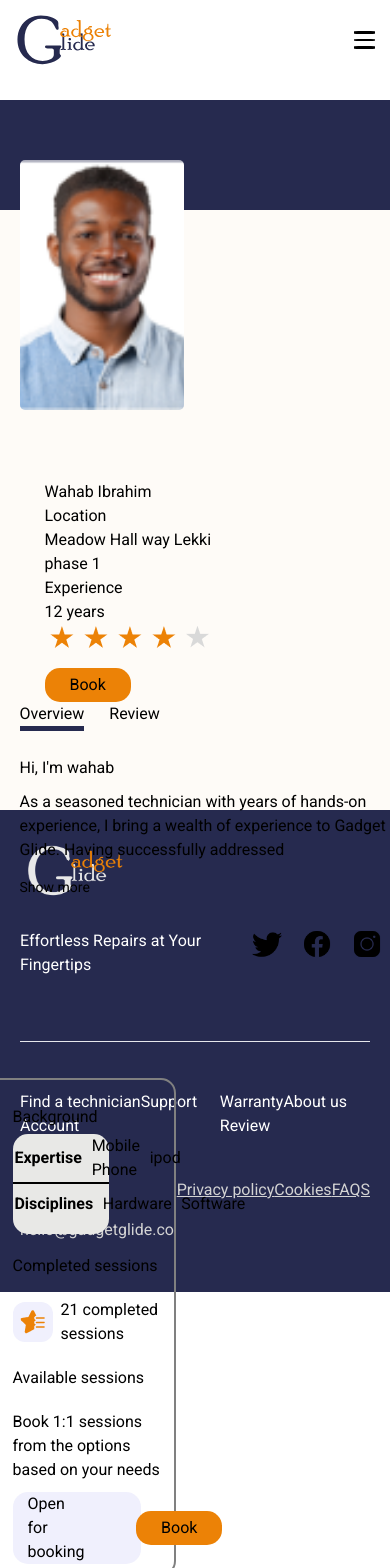
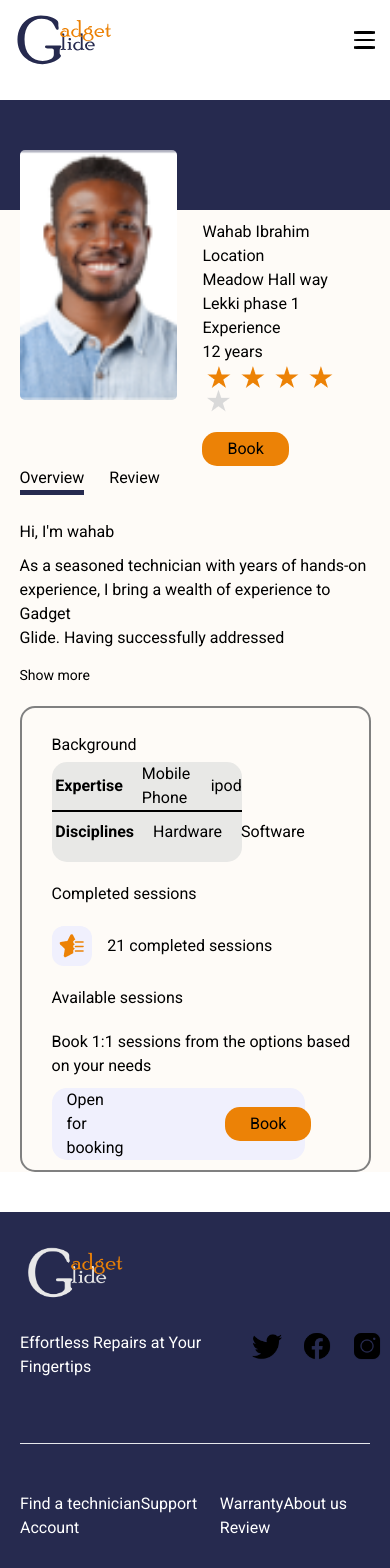
Before and after one commit to TM-Simeon/Phone-repair-app, a React (Create React App) app: page /singleTechnicianPage in a window 390 px wide. Shown: the top 1568 px of the page. Built offline with nearby package versions, Linux system fonts and the light colour scheme.

Commit message:
mobile view for support and single technician page updated

```diff
--- a/src/components/singleTechnicianPage/SingleTechnicianPage.css
+++ b/src/components/singleTechnicianPage/SingleTechnicianPage.css
@@ -21,17 +21,19 @@
 }
 
 #content-elements{
-	position: absolute;
-	top: 160px;
+	position: static;
+	margin-top: -60px;
+	/*top: 160px;*/
+	margin-bottom: 40px;
 	/*min-height: 600px;*/
 	width: 100%;
 }
 #content-div1and2{
 	display: inline-block;
-	min-width: 40%;
+	min-width: 50%;
 	vertical-align: top;
 	margin-left: 5%;
-
+	/*border: 3px solid black;*/
 }
 
 #content-div1{
@@ -47,6 +49,7 @@
 	/*margin-left: 5%;*/
 	border-radius: 5px;
 	vertical-align: top;
+	/*border: 3px solid blue;*/
 }
 /*#singleTechnician{
 	width: 500px;
@@ -57,17 +60,19 @@
 	/*top: 220px;*/
 	/*background: green;*/
 	min-height: 200px;
-	width: 50%;
+	width: 45%;
 	display: inline-block;
 	/*margin-left: 20%;*/
 	border-radius: 5px;
 	margin-left: 25px;
 	margin-top: 70px;
 	vertical-align: top;
+	/*border: 3px solid green;*/
+
 }
 #content-div3{
 	/*background: blue;*/
-	width: 50%;
+	width: 45%;
 	display: inline-block;
 	border: 2px solid gray;
 	border-radius: 15px;
--- a/src/components/singleTechnicianPage/SingleTechnicianPage.js
+++ b/src/components/singleTechnicianPage/SingleTechnicianPage.js
@@ -1,5 +1,6 @@
 import React, { useState } from 'react';
 import './SingleTechnicianPage.css';
+import './mediasingletechnicianpage.css';
 // import { Link, useParams, useLocation } from 'react-router-dom';
 import technicianStar from '../../images/technicianStar.png';
 import orangeStar from '../../images/OrangeStar.png';
--- /dev/null
+++ b/src/components/singleTechnicianPage/mediasingletechnicianpage.css
@@ -0,0 +1,32 @@
+@media screen and (min-width: 301px) and (max-width: 1000px){
+	#content-elements{
+		position: static;
+		margin-top: -60px;
+		top: 160px;
+		/*min-height: 600px;*/
+		width: 100%;
+	}
+	#content-div1and2{
+		display: block;
+		/*min-width: 50%;*/
+		vertical-align: top;
+		margin-left: 5%;
+		margin-right: 5%;
+		/*border: 3px solid black;*/
+		/*min-height: 700px;*/
+	}
+	#content-div3{
+		/*background: blue;*/
+		/*width: 45%;*/
+		display: block;
+		width: 90%;
+		position: static;
+		border: 2px solid gray;
+		border-radius: 15px;
+		margin-top: 20px;
+		margin-left: 5%;
+		margin-right: 5%;
+		min-height: 400px;
+		/*background: orange;*/
+	}
+}
--- a/src/components/support.css
+++ b/src/components/support.css
@@ -27,9 +27,10 @@
 }
 #details{
 	display: inline-block;
-	max-height: 400px;
+	/*max-height: 400px;*/
 	/*background: grey;*/
-	min-width: 40%;
+	/*min-width: 30%;*/
+	width: 40vw;
 	vertical-align: top;
 	margin-right: 5%;
 	border-radius: 15px;
@@ -76,11 +77,12 @@
 }
 #get-in-touch{
 	/*display: inline-block;*/
-	float: right;
+	/*float: right;*/
 	margin-right: 5%;
-	margin-left: 35%;
+	margin-left: auto;
 	display: inline-block;
 	min-height: 40px;
+	min-width: 120px;
 	background: #EC8206;
 	align-items: center;
 	border-radius: 20px;
@@ -97,3 +99,6 @@
 	margin-left: 10px;
 	/*background: blue;*/
 }
+#details1{
+	display: none;
+}
--- a/src/components/support.js
+++ b/src/components/support.js
@@ -1,18 +1,24 @@
 import React from 'react';
 // import {Link} from 'react-router-dom';
 import './support.css';
+import './supportmobile.css';
 import qanda from '../images/qanda.png'
+import qandamobile from '../images/qandamobile.png'
 
 
 const Support = () => {
 	return (
 		<div className="support">
+				<div id="details1">
+					<img src={qandamobile} alt="" id="qanda1"/>
+				</div>
 			<div className="got-questions">
 				<h1>YOU GOT QUESTIONS? <br/> WE GOT ANSWERS!</h1>
 				<h4>Feel free to ask anything and i'll provide the best guidance and clarification<br></br>on any topic you have in mind</h4>
 
 			</div>
 			<div id="support-block">
+
 				<div id="questions">
 					<div className="questions">
 						<h3>Is the site free for all users?</h3>
@@ -24,11 +30,11 @@ const Support = () => {
 					</div>
 					<div className="questions">
 						<h3>What is your cancellation policy?</h3>
-						<p>Gadget Glide is completely free, providing easy acccess for all users without hidden charges</p>
+						<p>No worries! Manage or cancel appointments hassle-free by visiting the technician's profile within our 3-day timeframe.</p>
 					</div>
 					<div className="questions">
 						<h3>How does the billing work?</h3>
-						<p>Gadget Glide is completely free, providing easy acccess for all users without hidden charges</p>
+						<p>Payment is securely processed through our platform before service completion, with technicians setting prices and providing a clear breakdown before confirmation.</p>
 					</div>
 					<div className="show_more">
 						<div id="show_more_icon">
--- /dev/null
+++ b/src/components/supportmobile.css
@@ -0,0 +1,47 @@
+@media screen and (min-width: 301px) and (max-width: 1100px){
+	#questions{
+		display: inline-block;
+		vertical-align: top;
+		max-width: 90%;
+		min-width: 80%;
+		margin-left: 10%;
+		margin-right: 10%;
+	}
+	#details1{
+		display: block;
+		text-align: center;
+	}
+	#details1 img{
+		width: 100vw;
+	}
+	#details{
+		display: none;
+		/*max-height: 400px;*/
+		/*background: grey;*/
+		/*min-width: 30%;*/
+		width: 40vw;
+		vertical-align: top;
+		margin-right: 5%;
+		border-radius: 15px;
+		float: right;
+	}
+	#get-in-touch{
+		/*display: inline-block;*/
+		/*float: right;*/
+		margin-left: auto;
+		margin-right: 5%;
+		/*margin-left: 10%;*/
+		display: inline-block;
+		min-height: 40px;
+		min-width: 90px;
+		background: #EC8206;
+		align-items: center;
+		border-radius: 20px;
+		font-size: 11px;
+	}
+	#more-questions-text{
+		display: inline-block;
+		margin-left: 5%;
+		font-size: 12px;
+	}
+}
```
Also changed, not shown: src/images/qandamobile.png (added).
